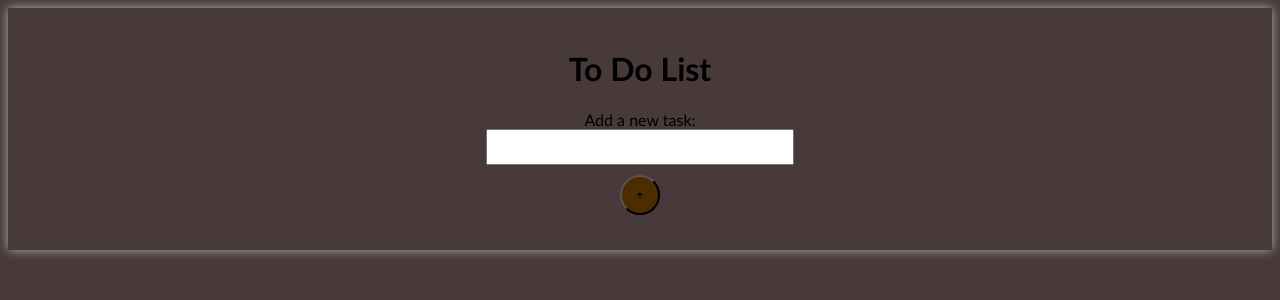
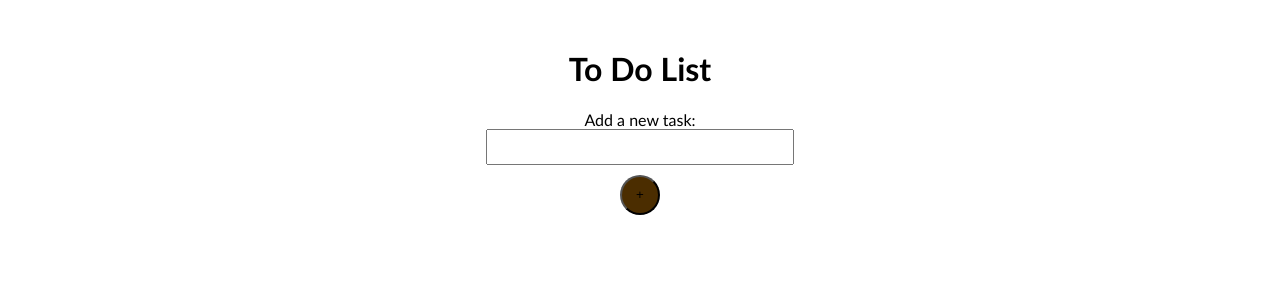
Before and after one commit to k-ish-san/todos, a React (Vite) app: page / in a window 1280 px wide. Shown: the top 300 px of the page. Built offline with nearby package versions, Linux system fonts and the light colour scheme.

Commit message:
Update App.css

```diff
--- a/src/App.css
+++ b/src/App.css
@@ -1,6 +1,6 @@
 body {
   font-family: 'Trebuchet MS', 'Lucida Sans Unicode', 'Lucida Grande', 'Lucida Sans' , Arial , sans-serif;
-  background-color: #483a3a;
+  background-color: emerald;
   box-shadow: 0 0 10px 0 rgba(255, 255, 255, 0.6);
   padding: 20px;
 
@@ -51,7 +51,7 @@ h1{
 }
 
 .actions > button{
-  color: black;
+  color: green;
 }
 #head{
   margin-bottom: 10px;
```
